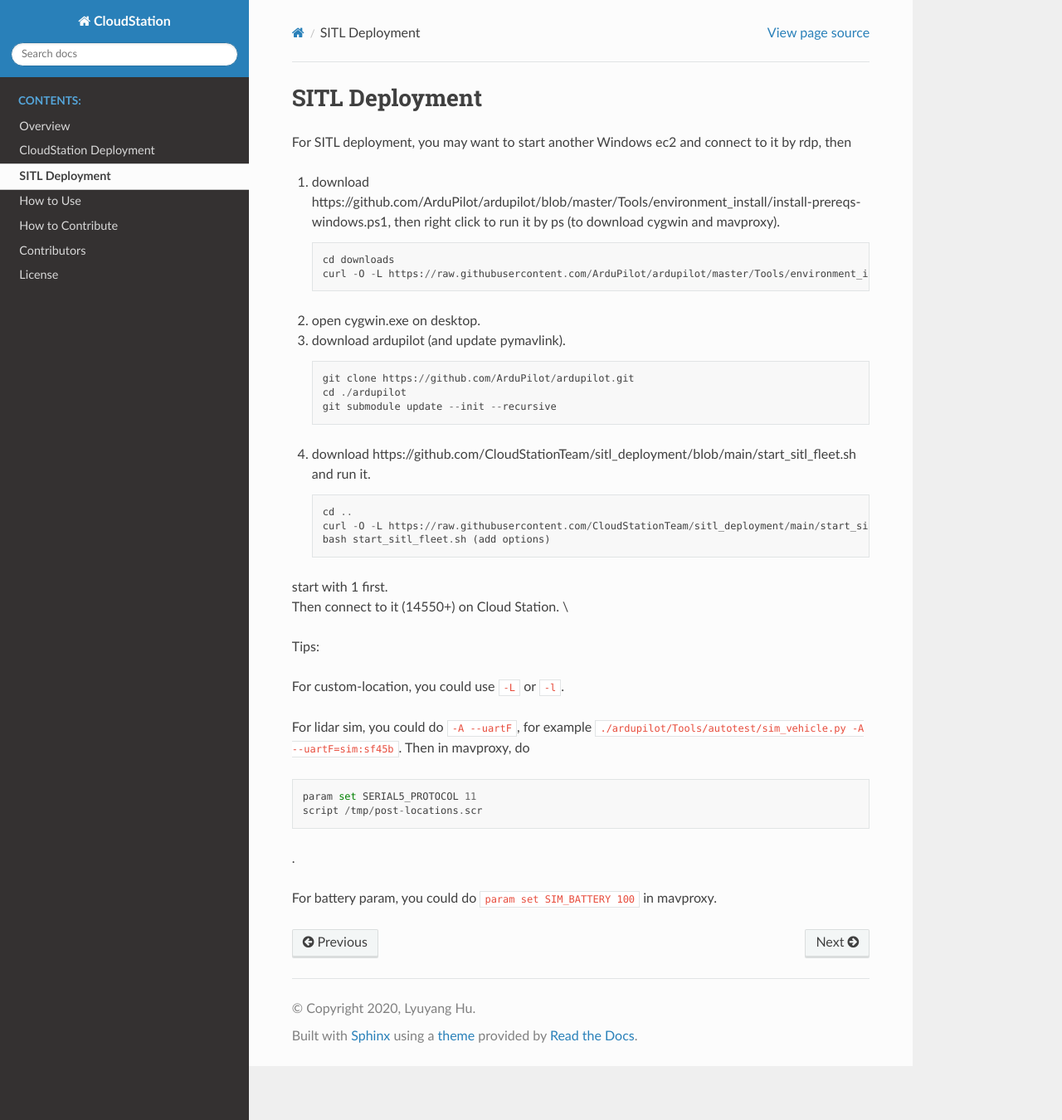
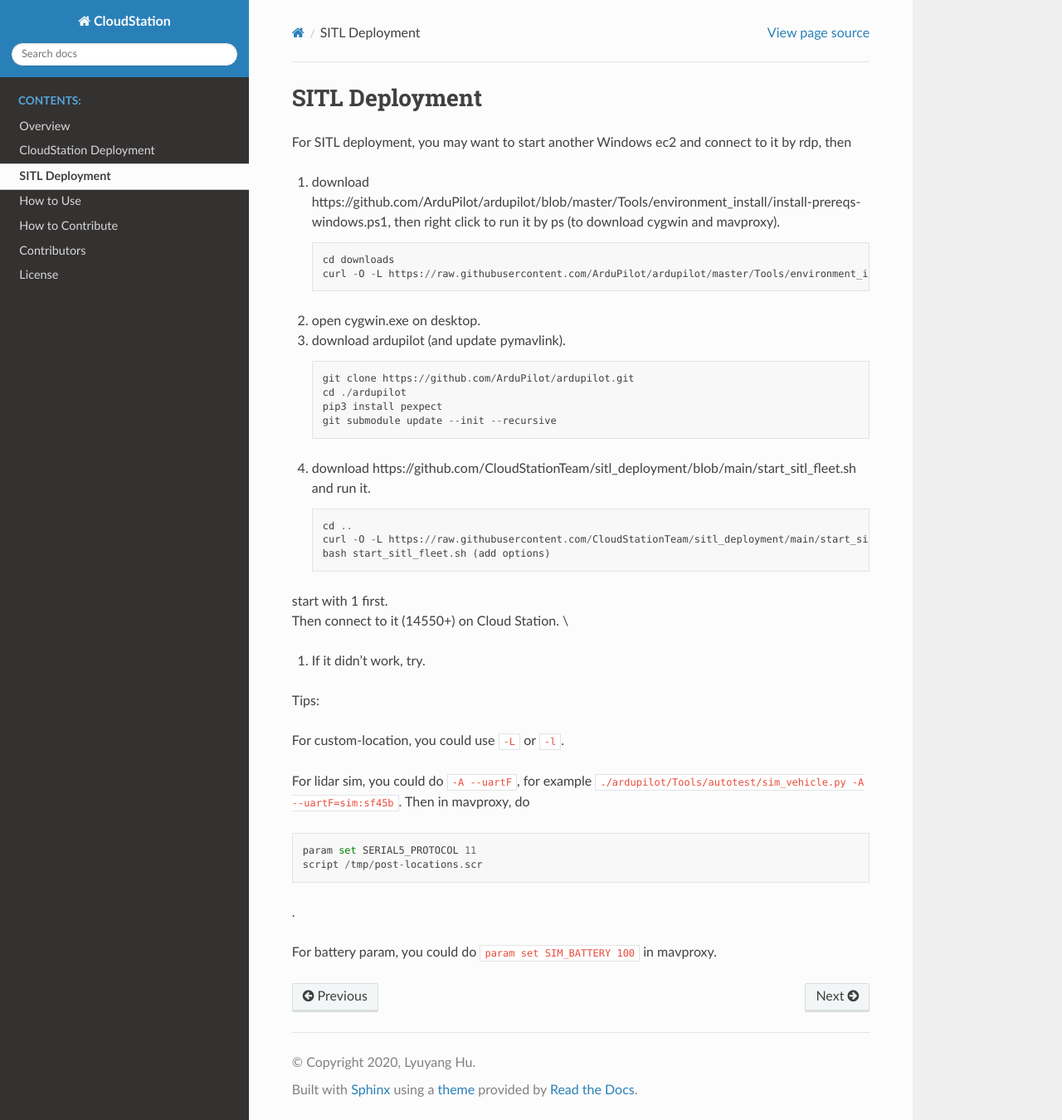
Before and after one commit to CloudStationTeam/docs, a Sphinx documentation site: the page built from source/sitl.md, in a window 1280 px wide and 1350 px high. Shown: the whole window at 83% size. Built offline with Sphinx 7.4.7 and the Read the Docs theme 2.0.0, drawn with Linux system fonts in a browser that asks for light colours.

Commit message:
Update sitl.md

````diff
--- a/source/sitl.md
+++ b/source/sitl.md
@@ -12,6 +12,7 @@
     ```
     git clone https://github.com/ArduPilot/ardupilot.git
     cd ./ardupilot
+    pip3 install pexpect
     git submodule update --init --recursive
     ```
 4. download https://github.com/CloudStationTeam/sitl_deployment/blob/main/start_sitl_fleet.sh and run it.
@@ -24,7 +25,7 @@
 start with 1 first. \
 Then connect to it (14550+) on Cloud Station. \
 
-
+5. If it didn't work, try.
 
 Tips:
 
````
